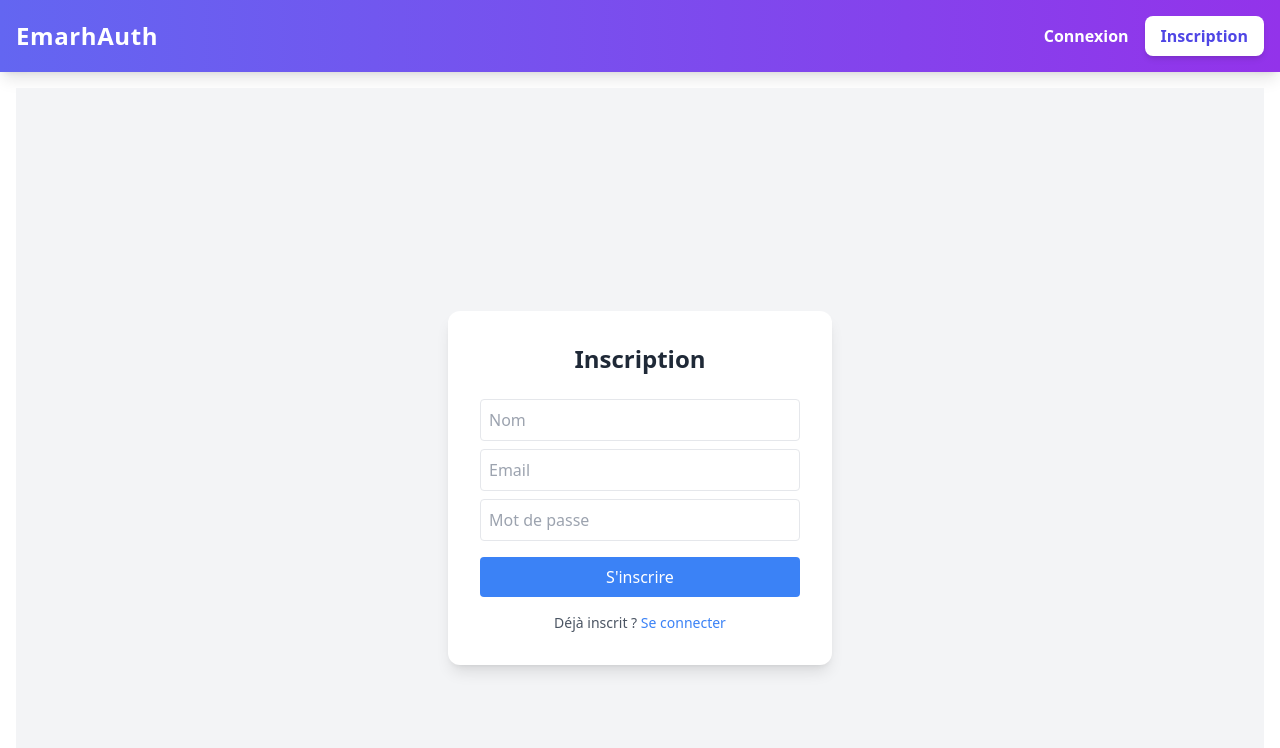
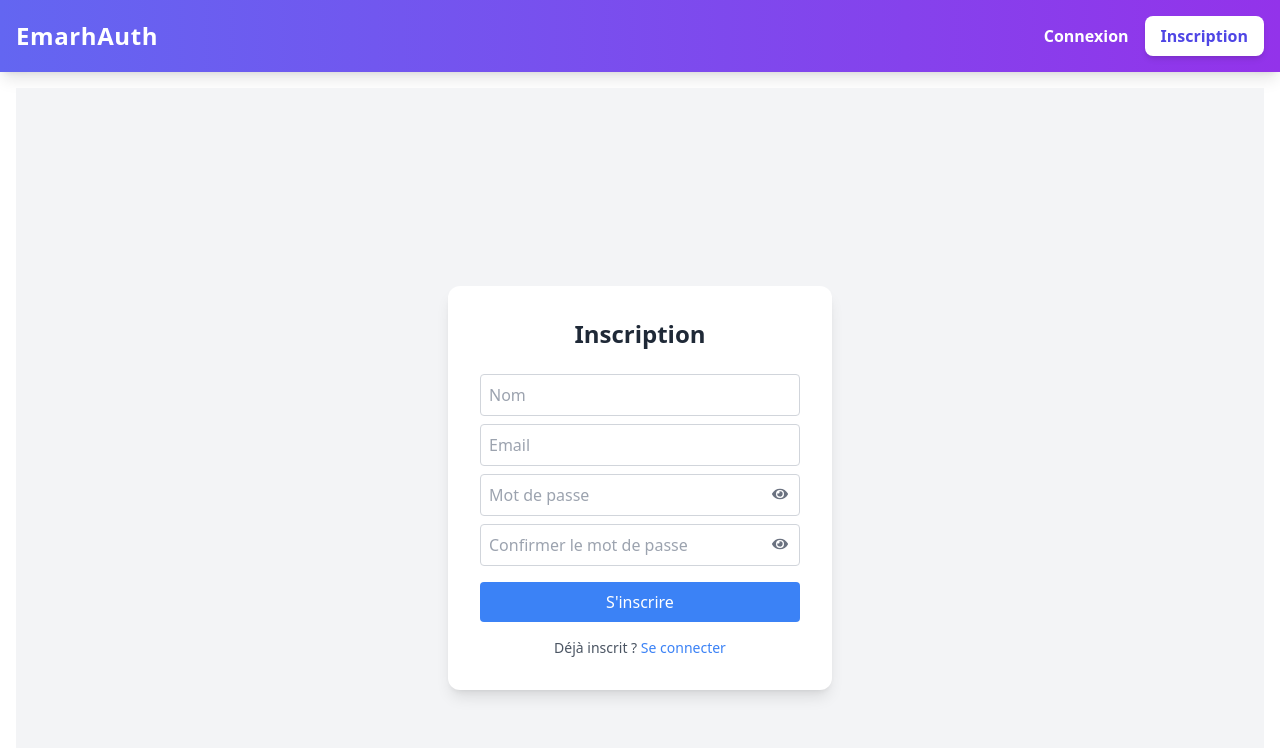
Before and after one commit to Harry8679/Full-Auth-Back, a React (Create React App) app: page /register in a window 1280 px wide. Shown: the top 748 px of the page. Built offline with nearby package versions, Linux system fonts and the light colour scheme.

Commit message:
Register

```diff
--- a/src/pages/Register.jsx
+++ b/src/pages/Register.jsx
@@ -1,24 +1,56 @@
 import { useState } from "react";
 import { useNavigate } from "react-router-dom";
+import { FaEye, FaEyeSlash } from "react-icons/fa"; // Icônes pour afficher/cacher le mot de passe
 
 const Register = () => {
-  const [formData, setFormData] = useState({ name: "", email: "", password: "" });
+  const [formData, setFormData] = useState({
+    name: "",
+    email: "",
+    password: "",
+    confirmPassword: "",
+  });
   const [error, setError] = useState("");
+  const [showPassword, setShowPassword] = useState(false);
+  const [showConfirmPassword, setShowConfirmPassword] = useState(false);
   const navigate = useNavigate();
 
+  // Gestion des champs de formulaire
   const handleChange = (e) => {
     setFormData({ ...formData, [e.target.name]: e.target.value });
   };
 
+  // Toggle affichage du mot de passe
+  const togglePassword = () => setShowPassword(!showPassword);
+  const toggleConfirmPassword = () => setShowConfirmPassword(!showConfirmPassword);
+
+  // Vérifie si les deux champs sont remplis et s'ils correspondent
+  const passwordsFilled = formData.password.length > 0 && formData.confirmPassword.length > 0;
+  const passwordsMatch = passwordsFilled && formData.password === formData.confirmPassword;
+  const passwordBorderColor = passwordsFilled
+    ? passwordsMatch
+      ? "border-green-500"
+      : "border-red-500"
+    : "border-gray-300";
+
+  // Soumission du formulaire
   const handleSubmit = async (e) => {
     e.preventDefault();
     setError("");
+
+    if (!passwordsMatch) {
+      setError("Les mots de passe ne correspondent pas.");
+      return;
+    }
 
     try {
       const response = await fetch("http://localhost:6540/api/v1/auth/register", {
         method: "POST",
         headers: { "Content-Type": "application/json" },
-        body: JSON.stringify(formData),
+        body: JSON.stringify({
+          name: formData.name,
+          email: formData.email,
+          password: formData.password,
+        }),
       });
 
       const data = await response.json();
@@ -36,38 +68,79 @@ const Register = () => {
       <div className="bg-white p-8 shadow-lg rounded-xl w-96">
         <h2 className="text-2xl font-bold text-center text-gray-800">Inscription</h2>
         {error && <p className="text-red-500 text-sm text-center mt-2">{error}</p>}
+
         <form onSubmit={handleSubmit} className="mt-4">
+          {/* Champ Nom */}
           <input
             type="text"
             name="name"
             placeholder="Nom"
             value={formData.name}
             onChange={handleChange}
-            className="w-full p-2 border rounded mt-2"
+            className="w-full p-2 border border-gray-300 rounded mt-2 focus:outline-none focus:ring-2 focus:ring-blue-500"
             required
           />
+
+          {/* Champ Email */}
           <input
             type="email"
             name="email"
             placeholder="Email"
             value={formData.email}
             onChange={handleChange}
-            className="w-full p-2 border rounded mt-2"
+            className="w-full p-2 border border-gray-300 rounded mt-2 focus:outline-none focus:ring-2 focus:ring-blue-500"
             required
           />
+
+          {/* Champ Mot de passe */}
+          <div className="relative mt-2">
             <input
-            type="password"
+              type={showPassword ? "text" : "password"}
               name="password"
               placeholder="Mot de passe"
               value={formData.password}
               onChange={handleChange}
-            className="w-full p-2 border rounded mt-2"
+              className={`w-full p-2 border ${passwordBorderColor} rounded pr-10 focus:outline-none focus:ring-2 focus:ring-blue-500`}
               required
             />
-          <button type="submit" className="w-full bg-blue-500 text-white p-2 rounded mt-4 hover:bg-blue-600">
+            <button
+              type="button"
+              className="absolute top-3 right-3 text-gray-500"
+              onClick={togglePassword}
+            >
+              {showPassword ? <FaEyeSlash /> : <FaEye />}
+            </button>
+          </div>
+
+          {/* Champ Confirmation du mot de passe */}
+          <div className="relative mt-2">
+            <input
+              type={showConfirmPassword ? "text" : "password"}
+              name="confirmPassword"
+              placeholder="Confirmer le mot de passe"
+              value={formData.confirmPassword}
+              onChange={handleChange}
+              className={`w-full p-2 border ${passwordBorderColor} rounded pr-10 focus:outline-none focus:ring-2 focus:ring-blue-500`}
+              required
+            />
+            <button
+              type="button"
+              className="absolute top-3 right-3 text-gray-500"
+              onClick={toggleConfirmPassword}
+            >
+              {showConfirmPassword ? <FaEyeSlash /> : <FaEye />}
+            </button>
+          </div>
+
+          {/* Bouton S'inscrire */}
+          <button
+            type="submit"
+            className="w-full bg-blue-500 text-white p-2 rounded mt-4 hover:bg-blue-600"
+          >
             S'inscrire
           </button>
         </form>
+
         <p className="text-center text-sm text-gray-600 mt-4">
           Déjà inscrit ? <a href="/login" className="text-blue-500 hover:underline">Se connecter</a>
         </p>
```
Lines whose indentation alone changed are shown as unchanged.
